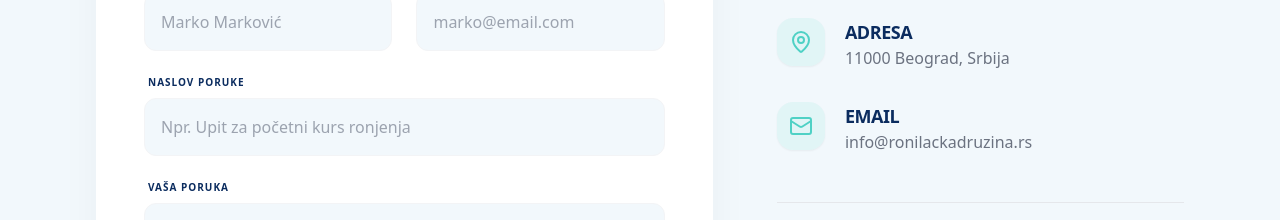
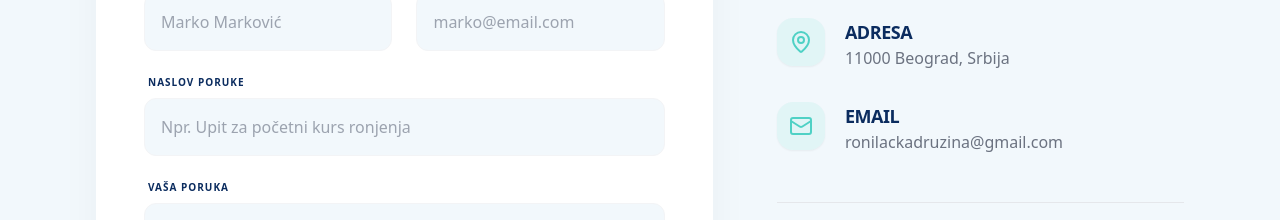
Before and after one commit to dusannosovic/ronilacka-druzina, a React (Vite) app: page / in a window 1280 px wide. Shown: the part 2460-2680 px from the top of the page. Built offline with nearby package versions, Linux system fonts and the light colour scheme; no server answers.

Commit message:
mail fix

```diff
--- a/src/components/Contact.tsx
+++ b/src/components/Contact.tsx
@@ -141,7 +141,7 @@
               </div>
               <div>
                 <h4 className="font-bold text-ocean text-lg uppercase tracking-tight">Email</h4>
-                <p className="text-gray-500 font-medium">info@ronilackadruzina.rs</p>
+                <p className="text-gray-500 font-medium">ronilackadruzina@gmail.com</p>
               </div>
             </div>
           </div>
```
